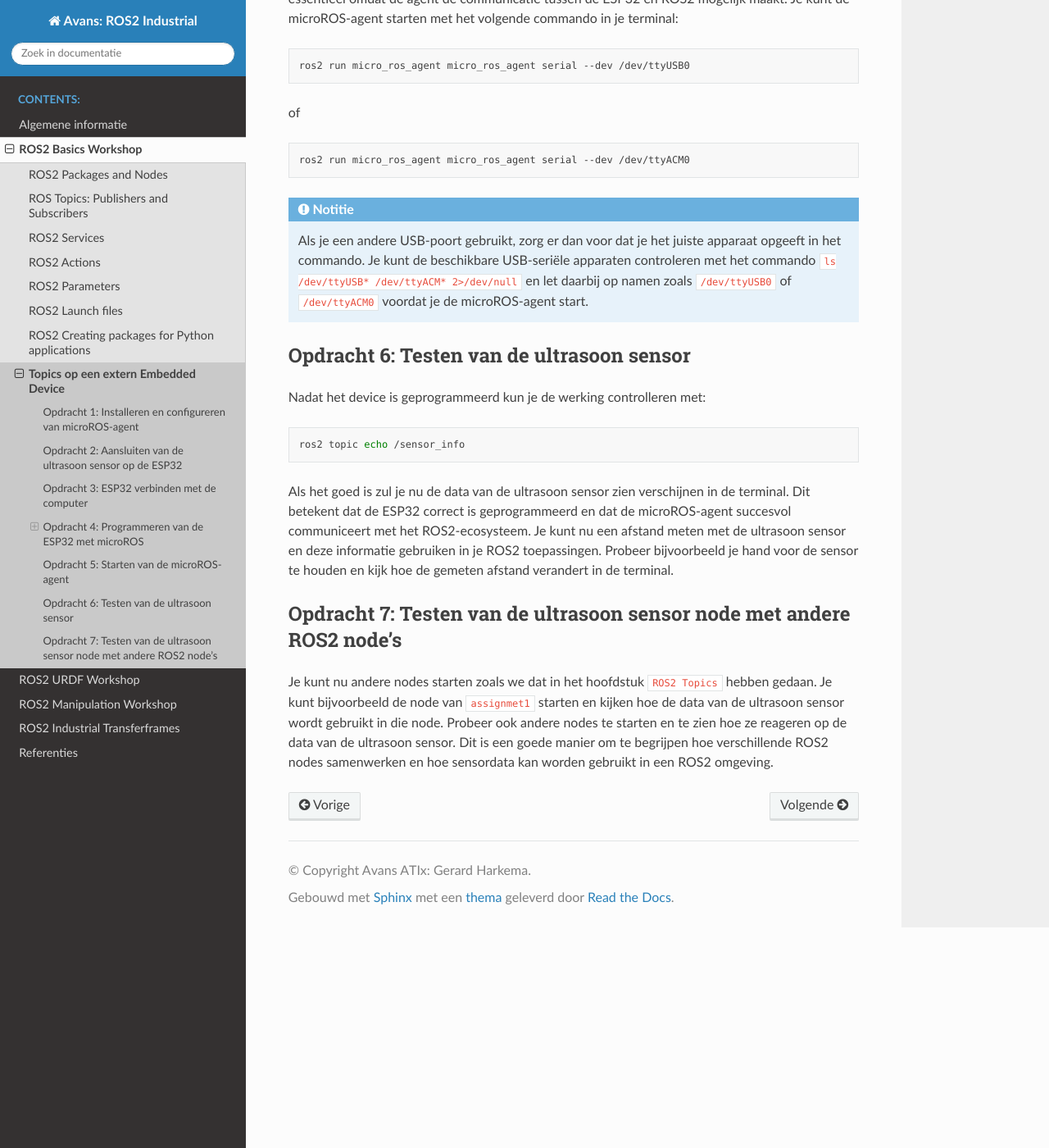
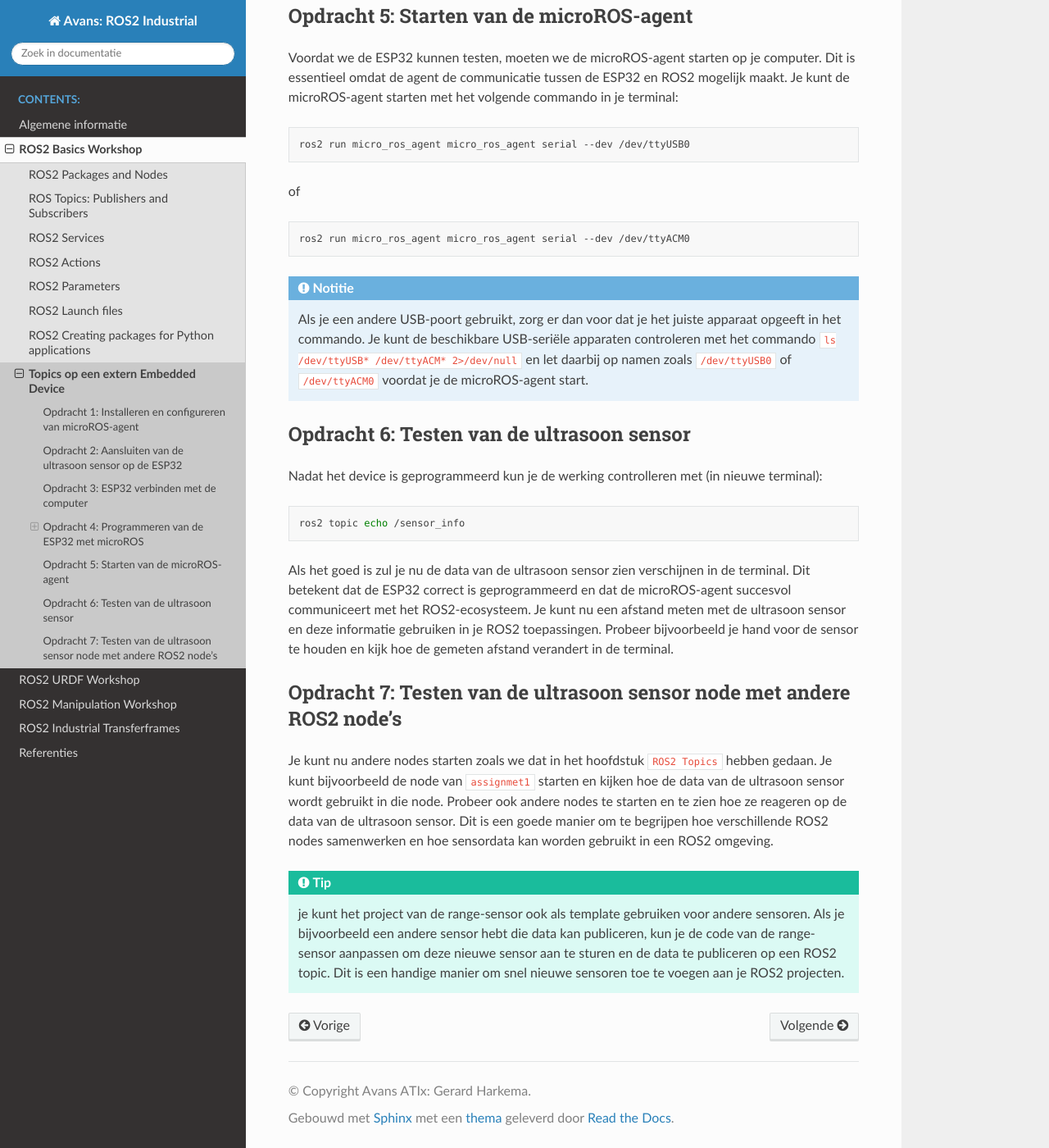
Before and after one commit to AvansMechatronica/ROS2_industrial_workshop, a Sphinx documentation site: the page built from documentation/1_basics/ESP32/ultrasonic_sensor.md, in a window 1280 px wide and 1400 px high, scrolled down 4478 px. Shown: the whole window at 82% size. Built offline with Sphinx 7.4.7 and the Read the Docs theme 3.1.0, drawn with Linux system fonts in a browser that asks for light colours; some of the changed text lies outside the part shown.

Commit message:
20260306

````diff
--- a/documentation/1_basics/ESP32/ultrasonic_sensor.md
+++ b/documentation/1_basics/ESP32/ultrasonic_sensor.md
@@ -41,6 +43,7 @@ De SR04 ultrasoon sensor heeft vier pinnen: VCC, GND, Trig en Echo. Deze moeten
 |        2         | Trig       |
 |        3         | Echo       |
 
+Voorbeeld van de aansluitingen, let op de kleuren!:
 ::::{grid} 2
 :::{grid-item-card}
 ![Image](../../images/ESP32/esp32c3-wire.jpg)
@@ -100,7 +103,7 @@ Als je een andere USB-poort gebruikt, zorg er dan voor dat je het juiste apparaa
 
 
 ## Opdracht 6: Testen van de ultrasoon sensor
-Nadat het device is geprogrammeerd kun je de werking controlleren met:
+Nadat het device is geprogrammeerd kun je de werking controlleren met (in nieuwe terminal):
 
 ```bash
 ros2 topic echo /sensor_info
@@ -111,3 +114,7 @@ Als het goed is zul je nu de data van de ultrasoon sensor zien verschijnen in de
 ## Opdracht 7: Testen van de ultrasoon sensor node met andere ROS2 node's
 
 Je kunt nu andere nodes starten zoals we dat in het hoofdstuk [`ROS2 Topics`](../topics.md) hebben gedaan. Je kunt bijvoorbeeld de node van `assignmet1` starten en kijken hoe de data van de ultrasoon sensor wordt gebruikt in die node. Probeer ook andere nodes te starten en te zien hoe ze reageren op de data van de ultrasoon sensor. Dit is een goede manier om te begrijpen hoe verschillende ROS2 nodes samenwerken en hoe sensordata kan worden gebruikt in een ROS2 omgeving.
+
+:::{tip}
+je kunt het project van de range-sensor ook als template gebruiken voor andere sensoren. Als je bijvoorbeeld een andere sensor hebt die data kan publiceren, kun je de code van de range-sensor aanpassen om deze nieuwe sensor aan te sturen en de data te publiceren op een ROS2 topic. Dit is een handige manier om snel nieuwe sensoren toe te voegen aan je ROS2 projecten.
+:::
--- a/documentation/4_manipulation/manipulation.rst
+++ b/documentation/4_manipulation/manipulation.rst
@@ -10,3 +10,4 @@ ROS2 Manipulation Workshop
    manipulation_planning.md
    manipulation_pick_n_drop.md
    manipulation_reference.md
+   manipulation_practicum.md
````
Also changed, not shown: other parts of documentation/1_basics/ESP32/ultrasonic_sensor.md (+2 -0 lines), documentation/4_manipulation/manipulation_practicum.md (added, +12 -0 lines), documentation/images/lite6.jpg (added).
